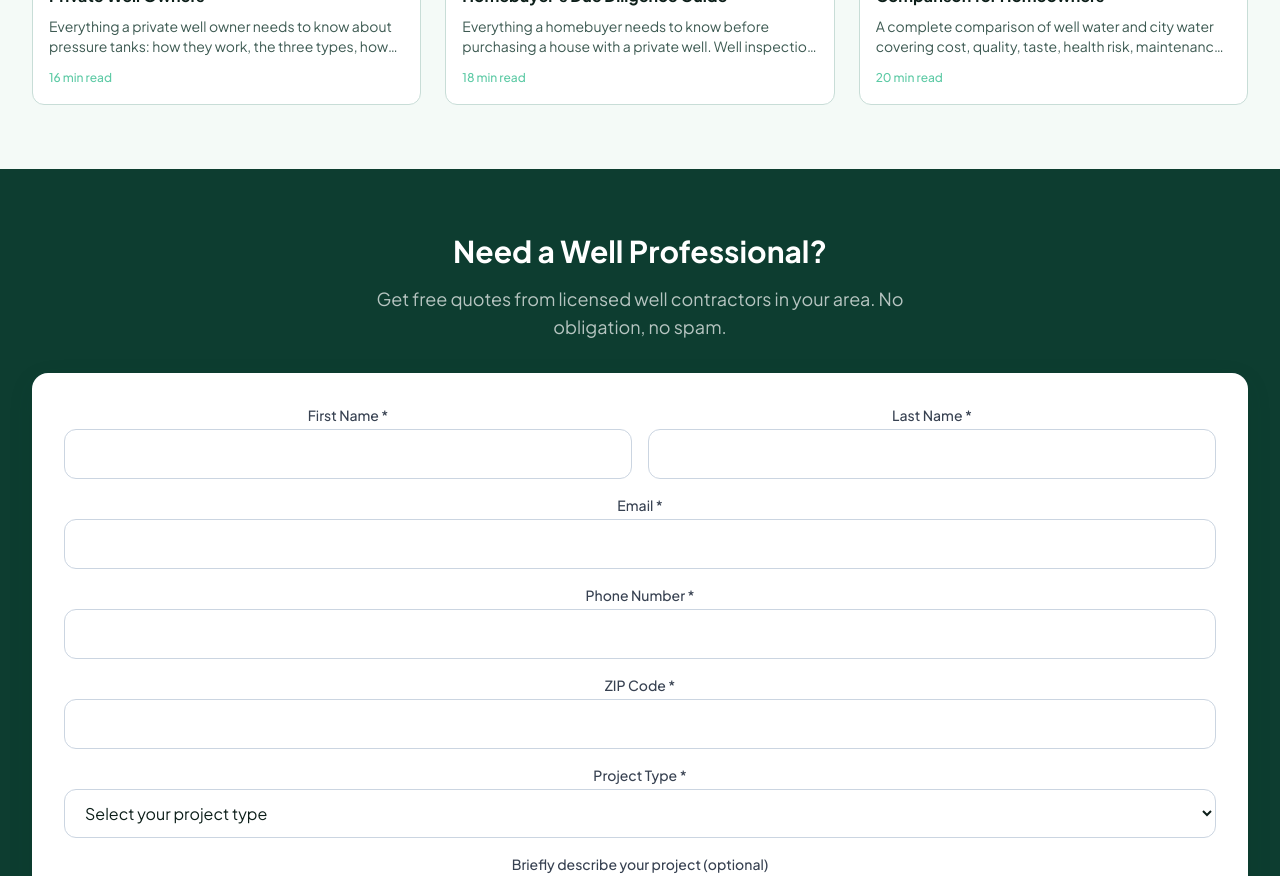
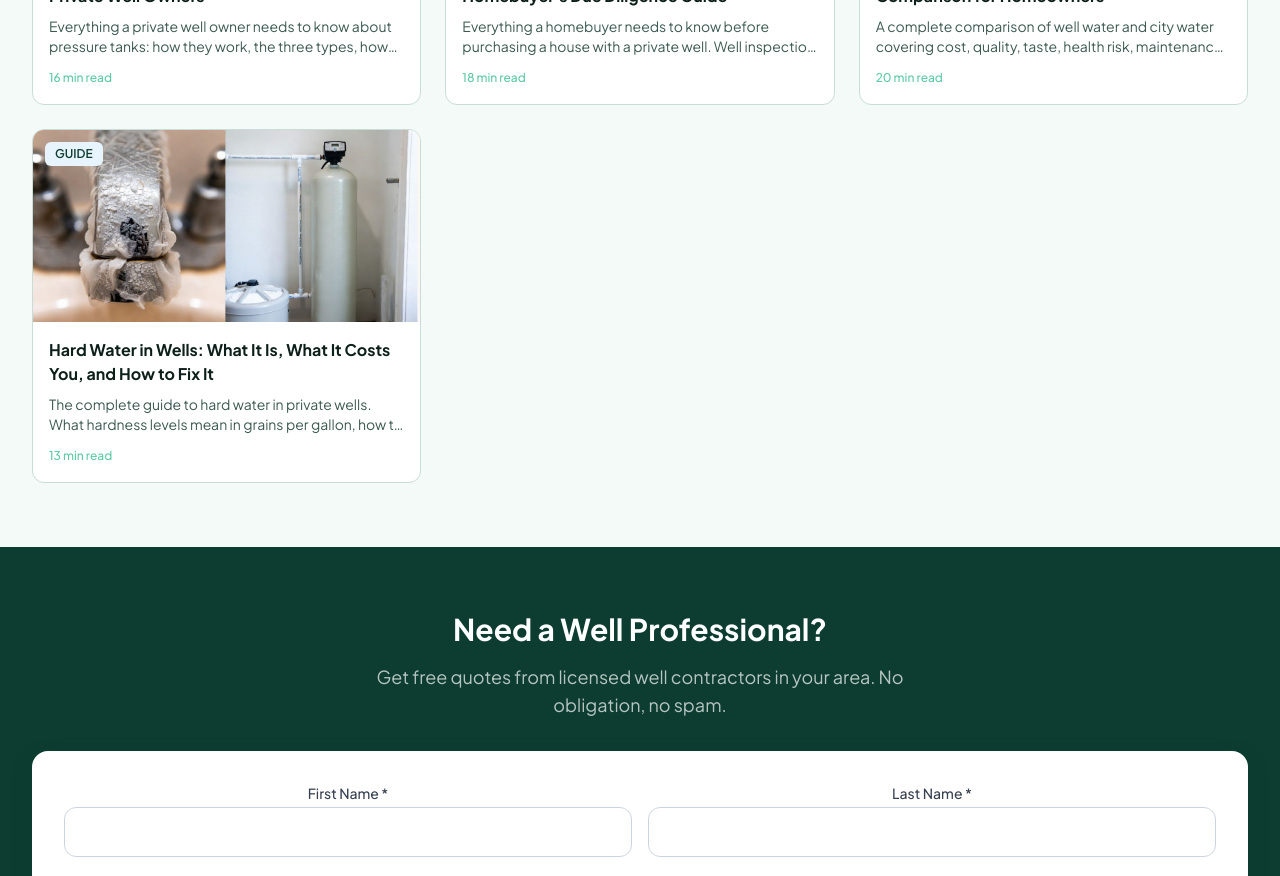
Before and after one commit to thebasementguide2026/thewell.guide-, a Next.js app: page /guides in a window 1280 px wide. Shown: the part 1460-2336 px from the top of the page. Built offline with nearby package versions, Linux system fonts and the light colour scheme.

Commit message:
Update guides index with hard-water-well

```diff
--- a/app/guides/page.tsx
+++ b/app/guides/page.tsx
@@ -19,6 +19,7 @@ const guides = [
   { title: 'Well Pressure Tank: The Complete Guide for Private Well Owners', href: '/guides/well-pressure-tank-guide', description: 'Everything a private well owner needs to know about pressure tanks: how they work, the three types, how to size one correctly, the best brands, maintenance schedule, failure signs, and when to replace.', image: '/pressureguide.jpg', readTime: '16 min read' },
   { title: 'Buying a House With a Well: The Complete Homebuyer\'s Due Diligence Guide', href: '/guides/buying-house-with-well', description: 'Everything a homebuyer needs to know before purchasing a house with a private well. Well inspection checklist, water tests by contaminant, loan requirements, negotiation dollar amounts, walk-away conditions, and a 30-day post-closing checklist.', image: '/buying a home on well.jpg', readTime: '18 min read' },
   { title: 'Well Water vs. City Water: An Honest Comparison for Homeowners', href: '/guides/well-water-vs-city-water', description: 'A complete comparison of well water and city water covering cost, quality, taste, health risk, maintenance, reliability, and which is better for your specific situation. Includes side-by-side comparison table, annual cost breakdown, and the honest answer to which is actually safer.', image: '/_well-water-vs-city-water.jpg', readTime: '20 min read' },
+  { title: 'Hard Water in Wells: What It Is, What It Costs You, and How to Fix It', href: '/guides/hard-water-well', description: 'The complete guide to hard water in private wells. What hardness levels mean in grains per gallon, how to test for hardness at home, the real cost of untreated hard water on appliances and plumbing, and the correct treatment sequence for wells with both iron and hardness.', image: '/hard-water-well.jpg', readTime: '13 min read' },
 ]
 
 export default function GuidesIndexPage() {
```
